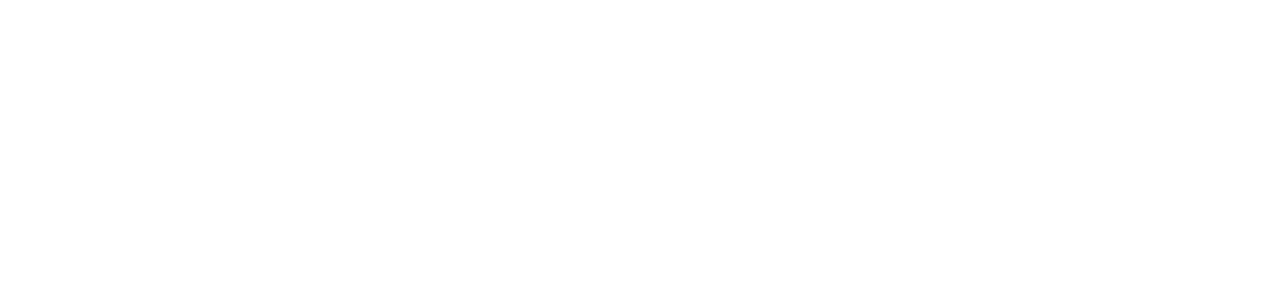
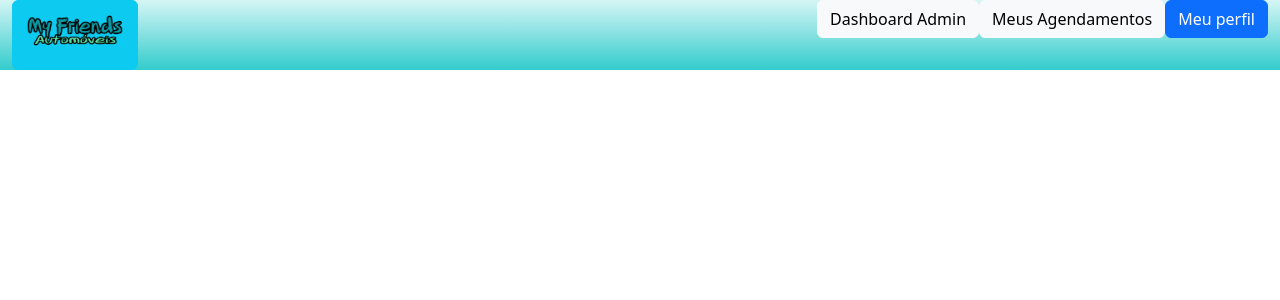
Before and after one commit to dsm-cefet-rj/trabalho-integrado-2023-2-psw-grupo-9-23-2, a React (Vite) app in the folder Frontend/: page /DashBoard in a window 1280 px wide. Before the commit this address had no page. Shown: the top 300 px of the page. Built offline with nearby package versions, Linux system fonts and the light colour scheme; data requests are answered from the project's data file.

Commit message:
início de um dashboard para adm

```diff
--- a/Frontend/src/App.jsx
+++ b/Frontend/src/App.jsx
@@ -20,6 +20,10 @@
 
 import FiltrosAdm from './Filtros/FiltrosAdm'
 
+
+
+import DashBoard from "./JavaScr/DashBoard.jsx"
+
 import { Routes, Route } from 'react-router-dom'
 
 export default function App() {
@@ -41,6 +45,7 @@
           <Route path="/Agendamentos" element={<ListaAgendamentos />} />
           <Route path="/filtros-adm" element={<FiltrosAdm />} />
           <Route path="/criador-agenda" element={<CriadorAgenda />} />
+          <Route path="/DashBoard" element={<DashBoard />} />
           <Route path="/deletar-agenda" element={<DeletarAgenda />} />
         </Routes>
     </>
--- /dev/null
+++ b/Frontend/src/JavaScr/DashBoard.jsx
@@ -0,0 +1,7 @@
+import Cabecalho from "../Layout/Cabecalho";
+
+export default function DashBoard(){
+return <>
+<Cabecalho></Cabecalho>
+</>
+}
--- a/Frontend/src/Layout/Cabecalho.jsx
+++ b/Frontend/src/Layout/Cabecalho.jsx
@@ -3,8 +3,8 @@
 
 export default function Cabecalho() {
   const imageStyle = {
-    maxWidth: '100px', // Adjust the maximum width as needed
-    maxHeight: '75px', // Adjust the maximum height as needed
+    maxWidth: '100px',
+    maxHeight: '75px',
   };
   return (
     <>
@@ -17,9 +17,14 @@
           </div>
 
           <div className="col-md-8 col-sm-12 text-end">
+            <Link to="/DashBoard">
+              <button className="btn btn-light">Dashboard Admin</button>
+            </Link>
             <Link to="/Agendamentos">
               <button className="btn btn-light">Meus Agendamentos</button>
             </Link>
+
+
 
             <Link to="/Login">
               <button className="btn btn-primary">Meu perfil</button>
```
